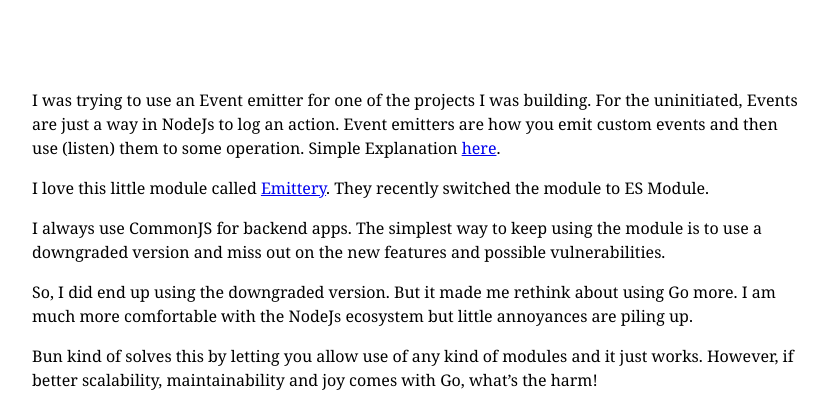
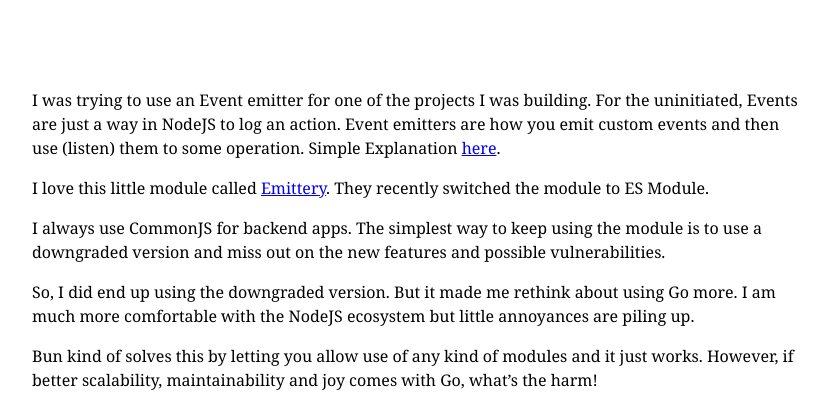
Before and after one commit to ankit7/ankit7.github.io, a Jekyll site: the page built from _posts/2023-09-30-why-not-node.md, in a window 1280 px wide. Shown: the top 415 px of the page, without its empty margins (224-1052 px from the left). Built offline with Jekyll 4.4.1, drawn with Linux system fonts in a browser that asks for light colours; our own code applies the rules of GitHub Pages for plain Markdown files.

```diff
--- a/_posts/2023-09-30-why-not-node.md
+++ b/_posts/2023-09-30-why-not-node.md
@@ -1,13 +1,13 @@
 ---
-title: 'Why not NodeJs?'
+title: 'Why not NodeJS?'
 permalink: /why-not-node/
 ---
-I was trying to use an Event emitter for one of the projects I was building. For the uninitiated, Events are just a way in NodeJs to log an action. Event emitters are how you emit custom events and then use (listen) them to some operation. Simple Explanation [here](https://www.w3schools.com/nodejs/nodejs_events.asp).
+I was trying to use an Event emitter for one of the projects I was building. For the uninitiated, Events are just a way in NodeJS to log an action. Event emitters are how you emit custom events and then use (listen) them to some operation. Simple Explanation [here](https://www.w3schools.com/nodejs/nodejs_events.asp).
 
 I love this little module called [Emittery](https://www.npmjs.com/package/emittery). They recently switched the module to ES Module.
 
 I always use CommonJS for backend apps. The simplest way to keep using the module is to use a downgraded version and miss out on the new features and possible vulnerabilities.
 
-So, I did end up using the downgraded version. But it made me rethink about using Go more. I am much more comfortable with the NodeJs ecosystem but little annoyances are piling up.
+So, I did end up using the downgraded version. But it made me rethink about using Go more. I am much more comfortable with the NodeJS ecosystem but little annoyances are piling up.
 
 Bun kind of solves this by letting you allow use of any kind of modules and it just works. However, if better scalability, maintainability and joy comes with Go, what’s the harm!
```
